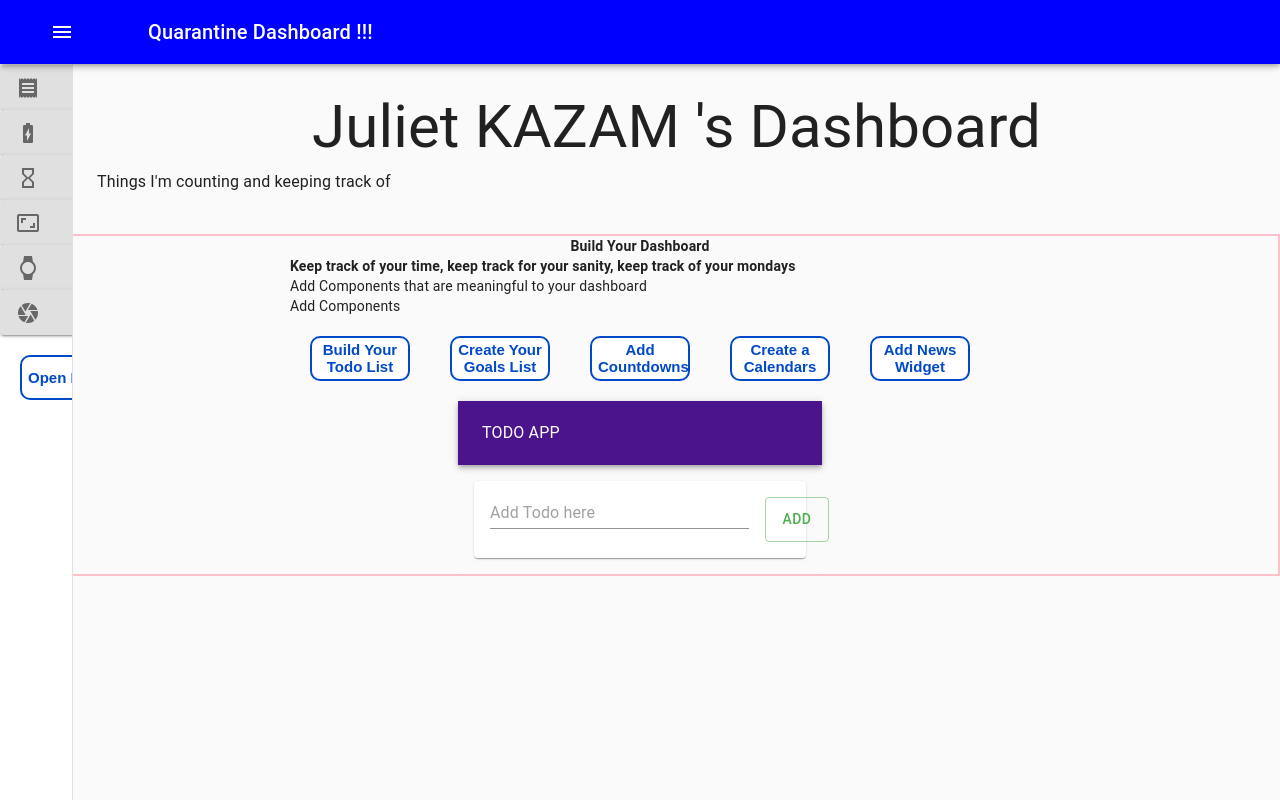
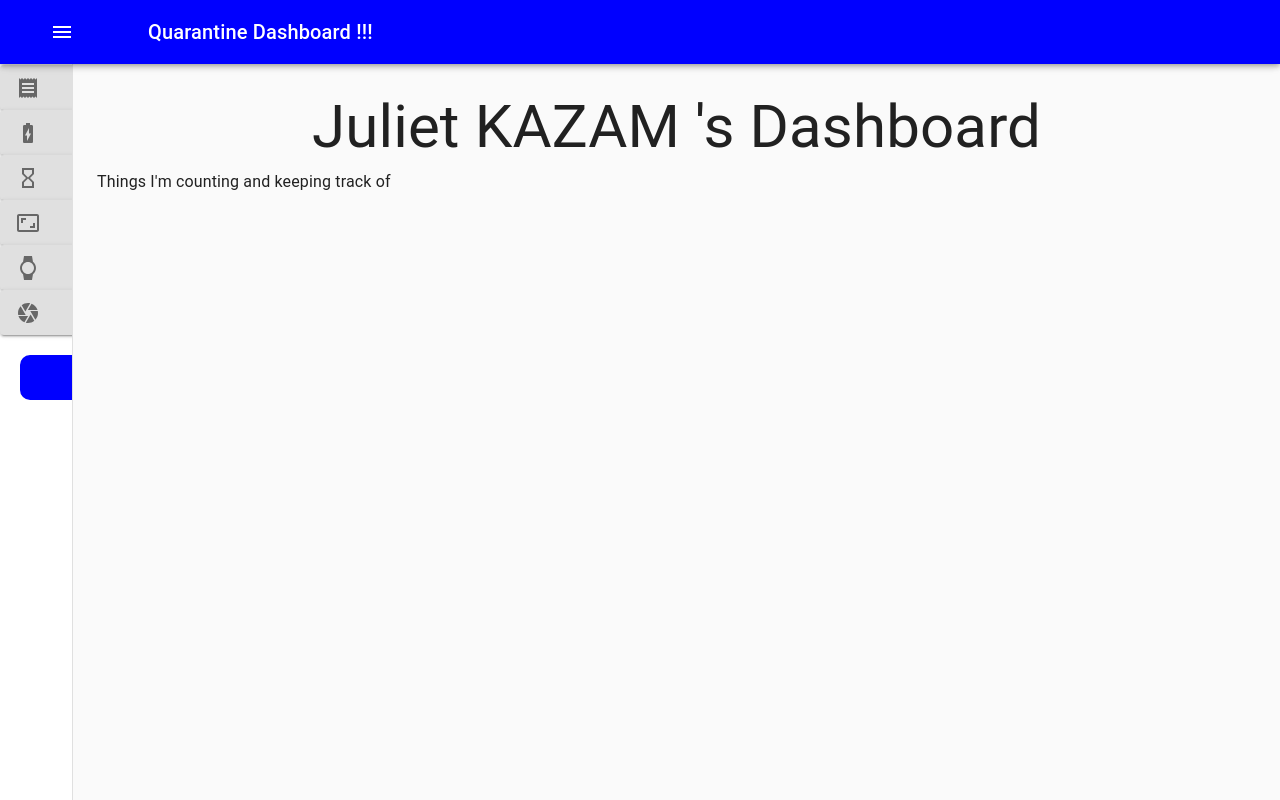
Before and after one commit to unachoza/Quarantine-Dashboard, a React (Create React App) app: page / in a window 1280 px wide. Built offline with nearby package versions, Linux system fonts and the light colour scheme.

Commit message:
removed modal button with css hack

```diff
--- a/src/App.js
+++ b/src/App.js
@@ -12,7 +12,7 @@ function App() {
     <ThemeProvider theme={theme}>
       <div className="app-container">
         <MiniDrawer />
-        <BuildDashboard />
+        {/* <BuildDashboard /> */}
         <div className="pages"></div>
       </div>
     </ThemeProvider>
--- a/src/Components/LeftSlideDrawer/LeftSlideDrawer.component.js
+++ b/src/Components/LeftSlideDrawer/LeftSlideDrawer.component.js
@@ -112,6 +112,19 @@ export default function MiniDrawer() {
   const classes = useStyles();
   const theme = useTheme();
   const [open, setOpen] = React.useState(false);
+  const [openModal, setOpenModal] = React.useState(false);
+
+  const handleOpenModal = () => {
+    setOpenModal(true);
+    console.log(openModal);
+    console.log('i was clicked');
+  };
+
+  const handleClose = () => {
+    setOpenModal(false);
+    console.log(openModal);
+    console.log('i was clicked');
+  };
 
   const handleDrawerOpen = () => {
     setOpen(true);
@@ -169,17 +182,15 @@ export default function MiniDrawer() {
             {theme.direction === 'rtl' ? <ChevronRightIcon /> : <ChevronLeftIcon />}
           </IconButton>
         </div>
-        {/* <Divider /> */}
         <List className={classes.list}>
           {IconObjectArray.map((object, i) => (
-            <Button onClick={makeList} className={classes.root} fullWidth variant="contained" key={i}>
-              <ListItemIcon>{object.icon}</ListItemIcon>
+            <Button onClick={handleOpenModal} className={classes.root} fullWidth variant="contained" key={i}>
+              <ListItemIcon onClick={handleOpenModal}>{object.icon}</ListItemIcon>
               <ListItemText primary={object.buttonName} />
             </Button>
           ))}
-          <SimpleModal />
+          <SimpleModal openModal={openModal} handleClose={handleClose} />
         </List>
-        {/* <Divider /> */}
       </Drawer>
       <main className={classes.content}>
         <div style={{ fontSize: '60px', textAlign: 'center', marginTop: '60px' }}>{USER.name}'s Dashboard</div>
--- a/src/Components/Onboarding/Onboarding.styles.css
+++ b/src/Components/Onboarding/Onboarding.styles.css
@@ -1,8 +1,8 @@
 button {
-  border: solid 2px #004ac7;
+  border: solid 2px blue;
   border-radius: 10px;
-  background-color: white;
-  color: #004ac7;
+  background-color: blue;
+  color: blue;
   height: 45px;
   width: 100px;
   font-size: 15px;
--- a/src/Components/SimpleModal/Modal.component.js
+++ b/src/Components/SimpleModal/Modal.component.js
@@ -28,35 +28,35 @@ const useStyles = makeStyles((theme) => ({
   },
 }));
 
-export default function SimpleModal() {
+export default function SimpleModal(props) {
   const classes = useStyles();
   // getModalStyle is not a pure function, we roll the style only on the first render
   const [modalStyle] = React.useState(getModalStyle);
-  const [open, setOpen] = React.useState(false);
+  const [openModal, setOpenModal] = React.useState(false);
 
-  const handleOpen = () => {
-    setOpen(true);
+  const handleOpenModal = () => {
+    setOpenModal(true);
+    console.log('was cliked');
   };
 
   const handleClose = () => {
-    setOpen(false);
+    setOpenModal(false);
   };
 
   const body = (
     <div style={modalStyle} className={classes.paper}>
       <TodoApp />
-      <SimpleModal />
     </div>
   );
 
   return (
     <div>
-      <button type="button" onClick={handleOpen}>
+      <button type="button" onClick={handleOpenModal}>
         Open Modal Here
       </button>
       <Modal
-        open={open}
-        onClose={handleClose}
+        open={props.openModal}
+        onClose={props.handleClose}
         aria-labelledby="simple-modal-title"
         aria-describedby="simple-modal-description"
       >
--- a/src/Components/TodoList/Layout.component.js
+++ b/src/Components/TodoList/Layout.component.js
@@ -4,7 +4,7 @@ const Layout = memo((props) => (
   <Paper elevation={0} style={{ padding: 0, margin: 0, backgroundColor: '#fafafa' }}>
     <AppBar color="primary" position="static" style={{ height: 64 }}>
       <Toolbar style={{ height: 64 }}>
-        <Typography color="inherit">TODO APP</Typography>
+        <Typography color="inherit">Create a todo List</Typography>
       </Toolbar>
     </AppBar>
     {props.children}
--- a/src/Constants/Styling.js
+++ b/src/Constants/Styling.js
@@ -18,11 +18,11 @@ export const IconObjectArray = [
   },
   {
     icon: <HourglassEmptyIcon />,
-    buttonName: 'Countdown',
+    buttonName: 'Add a Countdown',
   },
   {
     icon: <AspectRatioIcon />,
-    buttonName: 'Stufff',
+    buttonName: 'Add News Widget',
   },
   {
     icon: <WatchIcon />,
--- a/src/Pages/BuildDashboard/BuildDashboard.pages.js
+++ b/src/Pages/BuildDashboard/BuildDashboard.pages.js
@@ -10,7 +10,7 @@ const BuildDashboard = () => {
         <strong>Build Your Dashboard</strong>
       </div>
       <Onboarding />
-      <TodoApp />
+      {/* <TodoApp /> */}
     </div>
   );
 };
```
